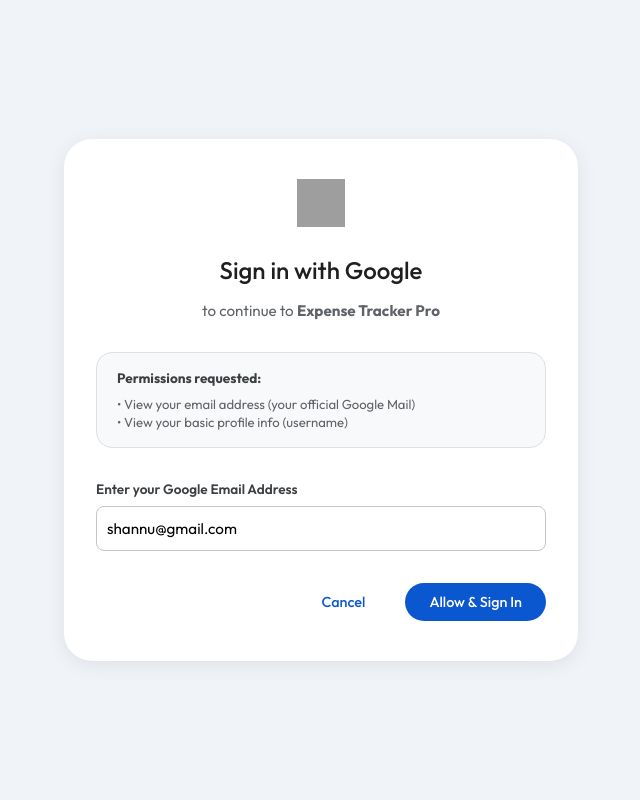
After one commit to Shannu-2006/Expenses-Tracker-pro, a Flask app: page /login/google in a window 1280 px wide. The commit adds this page. Shown: the whole page, without its empty margins (319-959 px from the left). Run offline with Flask 3, Linux system fonts and the light colour scheme; grey boxes are pictures that could not be loaded.

Commit message:
Implement Google OAuth 2.0 Client credentials authentication login route, mock fallback consent page, and styled Sign In with Google web controls

```diff
--- a/app.py
+++ b/app.py
@@ -9,6 +9,7 @@ import threading
 from datetime import datetime, timedelta
 import jwt
 from functools import wraps
+from authlib.integrations.flask_client import OAuth
 from flask import (
     Flask,
     render_template,
@@ -53,6 +54,20 @@ from openpyxl.utils import get_column_letter
 app = Flask(__name__)
 app.secret_key = "expense_tracker_secret"
 
+oauth = OAuth(app)
+google = oauth.register(
+    name='google',
+    client_id=os.environ.get('GOOGLE_CLIENT_ID', 'MOCK_CLIENT_ID'),
+    client_secret=os.environ.get('GOOGLE_CLIENT_SECRET', 'MOCK_CLIENT_SECRET'),
+    access_token_url='https://oauth2.googleapis.com/token',
+    access_token_params=None,
+    authorize_url='https://accounts.google.com/o/oauth2/auth',
+    authorize_params=None,
+    api_base_url='https://www.googleapis.com/oauth2/v2/',
+    client_kwargs={'scope': 'openid email profile'},
+    server_metadata_url='https://accounts.google.com/.well-known/openid-configuration'
+)
+
 app.config['SQLALCHEMY_DATABASE_URI'] = 'sqlite:///expenses.db'
 app.config['SQLALCHEMY_TRACK_MODIFICATIONS'] = False
 
@@ -241,6 +256,51 @@ def login():
 def logout():
     session.clear()
     return redirect('/login')
+
+@app.route('/login/google')
+def login_google():
+    client_id = os.environ.get('GOOGLE_CLIENT_ID')
+    client_secret = os.environ.get('GOOGLE_CLIENT_SECRET')
+
+    if not client_id or not client_secret or client_id == 'MOCK_CLIENT_ID':
+        return render_template('google_consent.html')
+
+    redirect_uri = url_for('login_google_callback', _external=True)
+    return google.authorize_redirect(redirect_uri)
+
+@app.route('/login/google/callback')
+def login_google_callback():
+    client_id = os.environ.get('GOOGLE_CLIENT_ID')
+    client_secret = os.environ.get('GOOGLE_CLIENT_SECRET')
+
+    if not client_id or not client_secret or client_id == 'MOCK_CLIENT_ID':
+        email = request.args.get('email', 'user@gmail.com')
+        name = email.split('@')[0]
+    else:
+        try:
+            token = google.authorize_access_token()
+            resp = google.get('userinfo')
+            user_info = resp.json()
+            email = user_info['email']
+            name = user_info.get('name', email.split('@')[0])
+        except Exception as e:
+            flash(f"Google login failed: {e}")
+            return redirect(url_for('login'))
+
+    user = User.query.filter_by(email=email).first()
+    if not user:
+        import uuid
+        hashed_pw = generate_password_hash(str(uuid.uuid4()))
+        user = User(username=name, email=email, password=hashed_pw)
+        db.session.add(user)
+        db.session.commit()
+
+    session['user_id'] = user.id
+    session['username'] = user.username
+
+    flash(f"Successfully logged in as {email} via Google!")
+    return redirect(url_for('index'))
+
 @app.route('/delete_budget')
 def delete_budget():
     if 'user_id' not in session:
--- a/requirements.txt
+++ b/requirements.txt
@@ -6,3 +6,4 @@ pytesseract==0.3.13
 SQLAlchemy==2.0.50
 gunicorn==21.2.0
 PyJWT==2.13.0
+Authlib==1.3.1
--- /dev/null
+++ b/templates/google_consent.html
@@ -0,0 +1,146 @@
+<!DOCTYPE html>
+<html lang="en">
+<head>
+    <meta charset="UTF-8">
+    <meta name="viewport" content="width=device-width, initial-scale=1.0">
+    <title>Sign in with Google — Consent</title>
+    <link href="https://fonts.googleapis.com/css2?family=Outfit:wght@300;400;500;600;700&display=swap" rel="stylesheet">
+    <style>
+        body {
+            font-family: 'Outfit', sans-serif;
+            background-color: #f0f4f9;
+            color: #1f1f1f;
+            margin: 0;
+            display: flex;
+            align-items: center;
+            justify-content: center;
+            height: 100vh;
+        }
+        .consent-card {
+            background-color: #ffffff;
+            border-radius: 28px;
+            box-shadow: 0 4px 20px rgba(0,0,0,0.08);
+            width: 100%;
+            max-width: 450px;
+            padding: 2.5rem 2rem;
+            text-align: center;
+        }
+        .google-logo {
+            width: 48px;
+            height: 48px;
+            margin-bottom: 1.5rem;
+        }
+        h1 {
+            font-size: 1.5rem;
+            font-weight: 500;
+            margin: 0 0 0.5rem 0;
+            color: #1f1f1f;
+        }
+        .subtitle {
+            color: #5f6368;
+            font-size: 0.95rem;
+            margin-bottom: 2rem;
+        }
+        .app-scope-box {
+            background-color: #f8f9fa;
+            border-radius: 16px;
+            padding: 1rem 1.25rem;
+            text-align: left;
+            margin-bottom: 2rem;
+            border: 1px solid #e0e0e0;
+        }
+        .scope-title {
+            font-size: 0.85rem;
+            font-weight: 700;
+            color: #3c4043;
+            margin-bottom: 0.5rem;
+        }
+        .scope-desc {
+            font-size: 0.82rem;
+            color: #5f6368;
+            margin: 0;
+            line-height: 1.4;
+        }
+        .input-group {
+            margin-bottom: 2rem;
+            text-align: left;
+        }
+        .input-group label {
+            display: block;
+            font-size: 0.85rem;
+            font-weight: 600;
+            color: #3c4043;
+            margin-bottom: 0.5rem;
+        }
+        .input-group input {
+            width: 95%;
+            padding: 0.75rem 10px;
+            border: 1px solid #c4c7c5;
+            border-radius: 8px;
+            font-family: inherit;
+            font-size: 0.95rem;
+            outline: none;
+            transition: border-color 0.2s;
+        }
+        .input-group input:focus {
+            border-color: #0b57d0;
+        }
+        .actions {
+            display: flex;
+            justify-content: flex-end;
+            gap: 1rem;
+        }
+        .btn {
+            font-family: inherit;
+            font-size: 0.9rem;
+            font-weight: 500;
+            padding: 0.6rem 1.5rem;
+            border-radius: 100px;
+            cursor: pointer;
+            border: none;
+            transition: background-color 0.2s;
+        }
+        .btn-cancel {
+            background-color: transparent;
+            color: #0b57d0;
+        }
+        .btn-cancel:hover {
+            background-color: #f3f6fc;
+        }
+        .btn-allow {
+            background-color: #0b57d0;
+            color: #ffffff;
+        }
+        .btn-allow:hover {
+            background-color: #0842a0;
+        }
+    </style>
+</head>
+<body>
+    <div class="consent-card">
+        <img class="google-logo" src="https://img.icons8.com/color/48/000000/google-logo.png" alt="Google logo">
+        <h1>Sign in with Google</h1>
+        <p class="subtitle">to continue to <strong>Expense Tracker Pro</strong></p>
+
+        <div class="app-scope-box">
+            <div class="scope-title">Permissions requested:</div>
+            <p class="scope-desc">
+                • View your email address (your official Google Mail)<br>
+                • View your basic profile info (username)
+            </p>
+        </div>
+
+        <form action="/login/google/callback" method="GET">
+            <div class="input-group">
+                <label for="email">Enter your Google Email Address</label>
+                <input type="email" id="email" name="email" placeholder="username@gmail.com" required value="shannu@gmail.com">
+            </div>
+
+            <div class="actions">
+                <button type="button" onclick="window.location.href='/login'" class="btn btn-cancel">Cancel</button>
+                <button type="submit" class="btn btn-allow">Allow & Sign In</button>
+            </div>
+        </form>
+    </div>
+</body>
+</html>
```
Also changed, not shown: static/style.css (+36 -0 lines), templates/login.html (+9 -0 lines).
